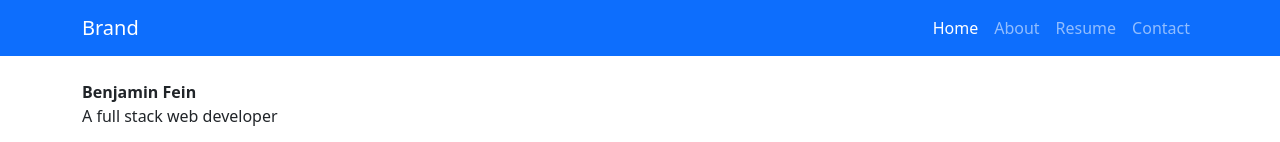
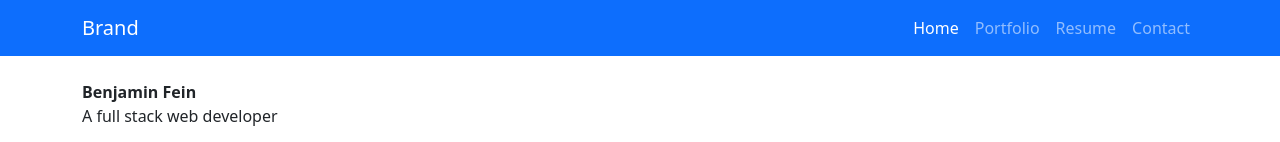
Before and after one commit to Bfunk54/bfunk54.github.io, a React (Create React App) app: page / in a window 1280 px wide. Shown: the top 142 px of the page. Built offline with nearby package versions, Linux system fonts and the light colour scheme.

Commit message:
portfolio page now shows up and works!

```diff
--- a/src/components/Navigation.js
+++ b/src/components/Navigation.js
@@ -19,12 +19,12 @@
       </li>
       <li className="nav-item">
         <a
-          href="#about"
-          onClick={() => handlePageChange('About')}
+          href="#portfolio"
+          onClick={() => handlePageChange('Portfolio')}
 
-          className={currentPage === 'About' ? 'nav-link active' : 'nav-link'}
+          className={currentPage === 'Portfolio' ? 'nav-link active' : 'nav-link'}
         >
-          About
+          Portfolio
         </a>
       </li>
       <li className="nav-item">
--- a/src/components/PortfolioContainer.js
+++ b/src/components/PortfolioContainer.js
@@ -1,7 +1,7 @@
 import React, { useState } from 'react';
 import Nav from './Navigation';
 import Home from './pages/Home';
-import About from './pages/About';
+import Portfolio from './pages/Portfolio';
 import Resume from './pages/Resume';
 import Contact from './pages/Contact';
 
@@ -12,8 +12,8 @@
     if (currentPage === 'Home') {
       return <Home />;
     }
-    if (currentPage === 'About') {
-      return <About />;
+    if (currentPage === 'Portfolio') {
+      return <Portfolio />;
     }
     if (currentPage === 'Resume') {
       return <Resume />;
--- a/src/components/pages/About.js
+++ b/src/components/pages/Portfolio.js
@@ -1,6 +1,6 @@
 import React from 'react';
 
-export default function About() {
+export default function Portfolio() {
   return (
     <div>
       <h1>About Page</h1>
```
